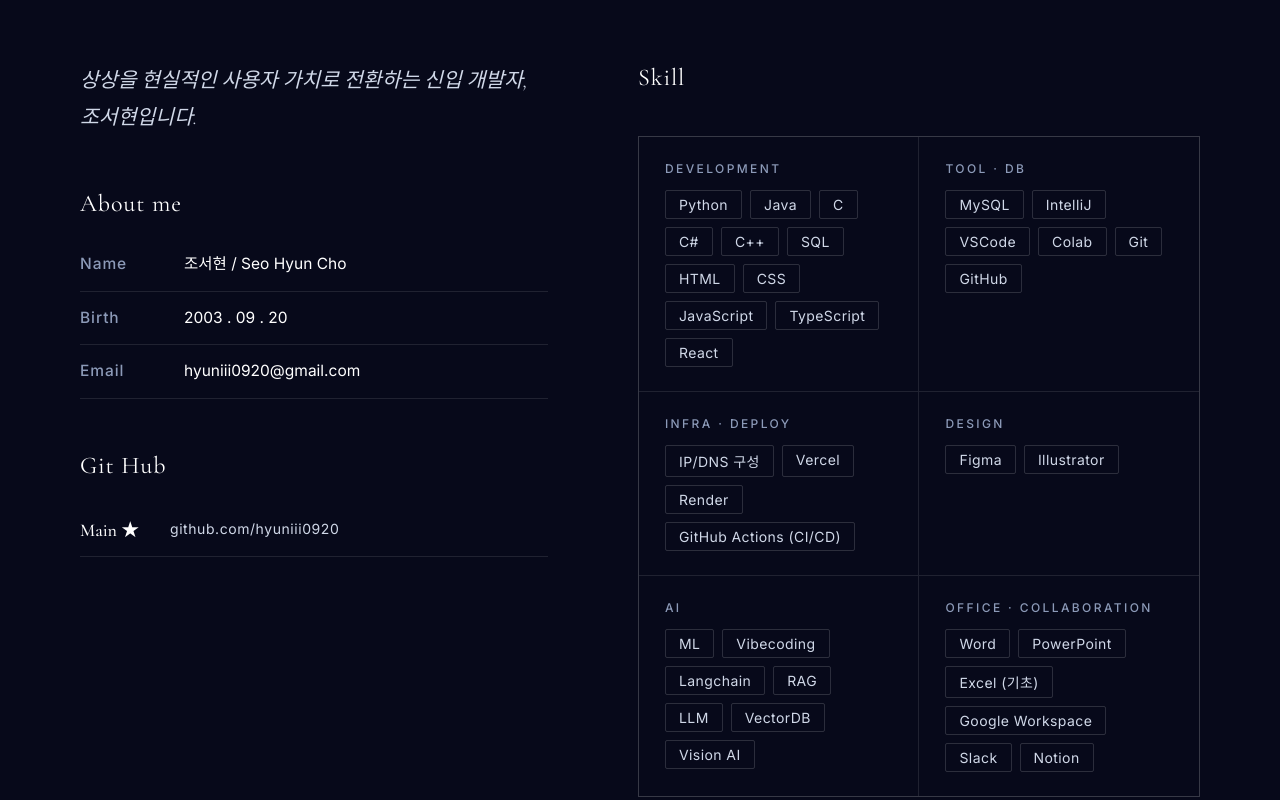
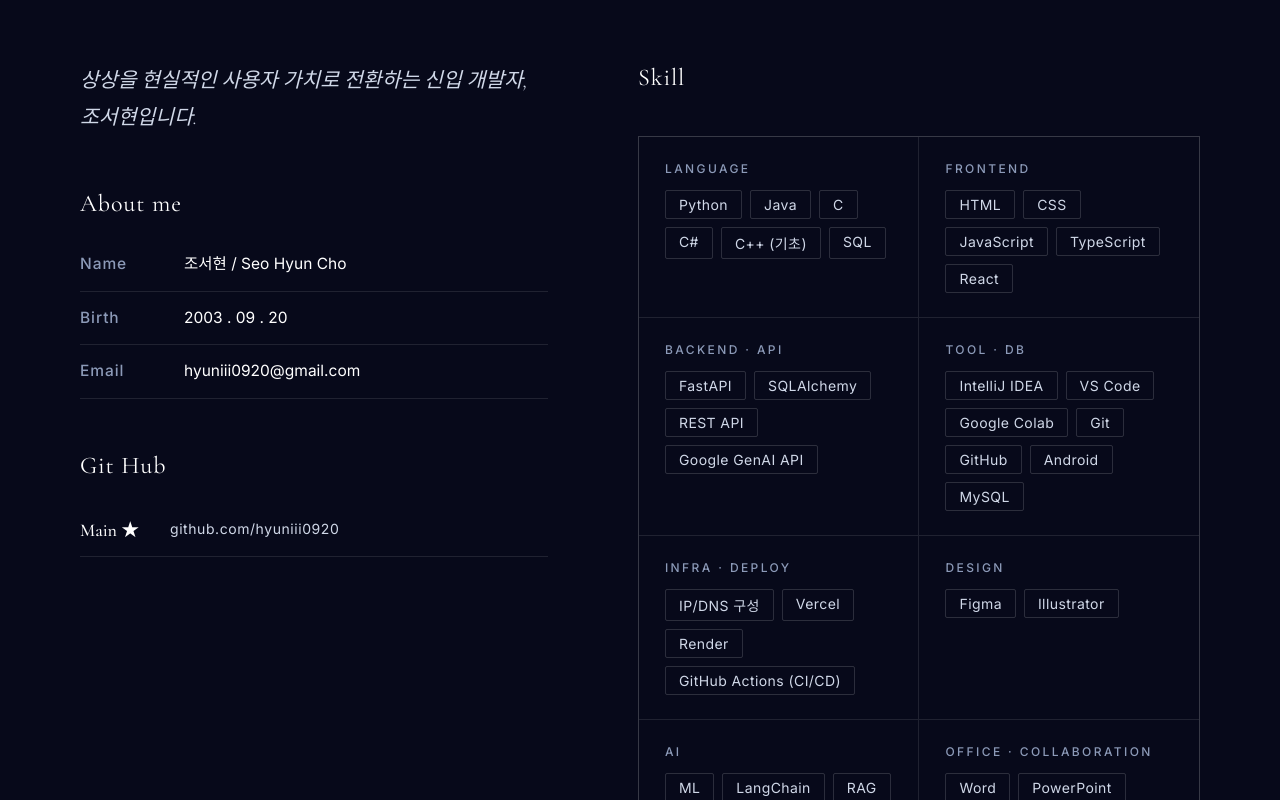
Before and after one commit to hyuniii0920/_hyuni_s2, a React (Vite) app: page / in a window 1280 px wide. Shown: the part 1000-1800 px from the top of the page. Built offline with nearby package versions, Linux system fonts and the light colour scheme.

Commit message:
Refine skills and CLAIR role

```diff
--- a/src/components/About.jsx
+++ b/src/components/About.jsx
@@ -9,12 +9,20 @@ const infoRows = [
 
 const skills = [
   {
-    category: 'Development',
-    tags: ['Python', 'Java', 'C', 'C#', 'C++', 'SQL', 'HTML', 'CSS', 'JavaScript', 'TypeScript', 'React'],
+    category: 'Language',
+    tags: ['Python', 'Java', 'C', 'C#', 'C++ (기초)', 'SQL'],
+  },
+  {
+    category: 'Frontend',
+    tags: ['HTML', 'CSS', 'JavaScript', 'TypeScript', 'React'],
+  },
+  {
+    category: 'Backend · API',
+    tags: ['FastAPI', 'SQLAlchemy', 'REST API', 'Google GenAI API'],
   },
   {
     category: 'Tool · DB',
-    tags: ['MySQL', 'IntelliJ', 'VSCode', 'Colab', 'Git', 'GitHub'],
+    tags: ['IntelliJ IDEA', 'VS Code', 'Google Colab', 'Git', 'GitHub', 'Android', 'MySQL'],
   },
   {
     category: 'Infra · Deploy',
@@ -26,7 +34,7 @@ const skills = [
   },
   {
     category: 'AI',
-    tags: ['ML', 'Vibecoding', 'Langchain', 'RAG', 'LLM', 'VectorDB', 'Vision AI'],
+    tags: ['ML', 'LangChain', 'RAG', 'LLM', 'VectorDB', 'Vision AI'],
   },
   {
     category: 'Office · Collaboration',
--- a/src/components/Career.jsx
+++ b/src/components/Career.jsx
@@ -70,7 +70,7 @@ const careers = [
     },
   },
   {
-    date: '2022 — 2026',
+    date: '2022 — 2026.08',
     title: '경성대학교 인포넷 랩실 연구원 및 랩장',
     sub: '4년',
   },
--- a/src/components/Projects.jsx
+++ b/src/components/Projects.jsx
@@ -11,13 +11,12 @@ export const featured = [
     detail: {
       period: '2026.03 ~ 2026.06',
       role: {
-        title: '백엔드 · AI',
+        title: 'AI 파이프라인 · 백엔드 · PM',
         items: [
-          'FastAPI 서버 설계',
-          'AI 분석 파이프라인 설계 · 구현',
-          'MSA 기반 AI 분석 서비스 설계',
-          '위험도 자동 채점 알고리즘',
-          'DB 스키마 설계',
+          'FastAPI 인증 · 계약서 · 채팅 REST API 구현',
+          'GenAI · LangChain 분석 파이프라인 · MySQL 모델 설계',
+          'LLM 기반 Safety Score 알고리즘 설계',
+          'OCR 처리 분기로 스캔 문서 분석 8배 개선',
         ],
       },
       github: [
```
